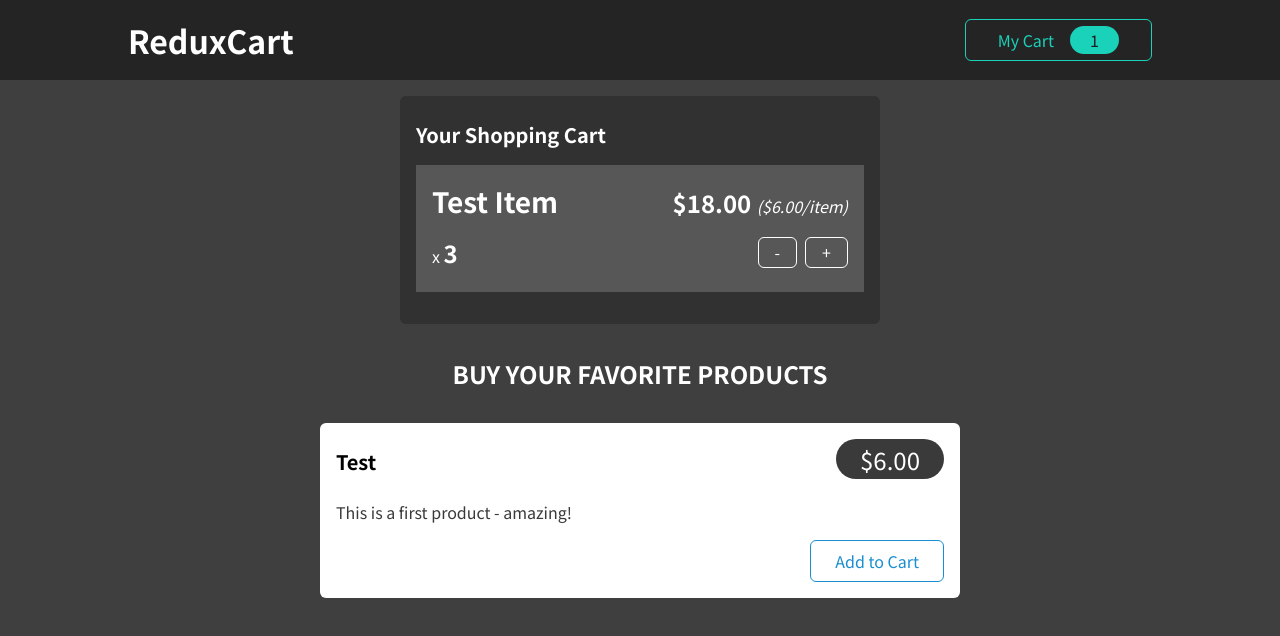
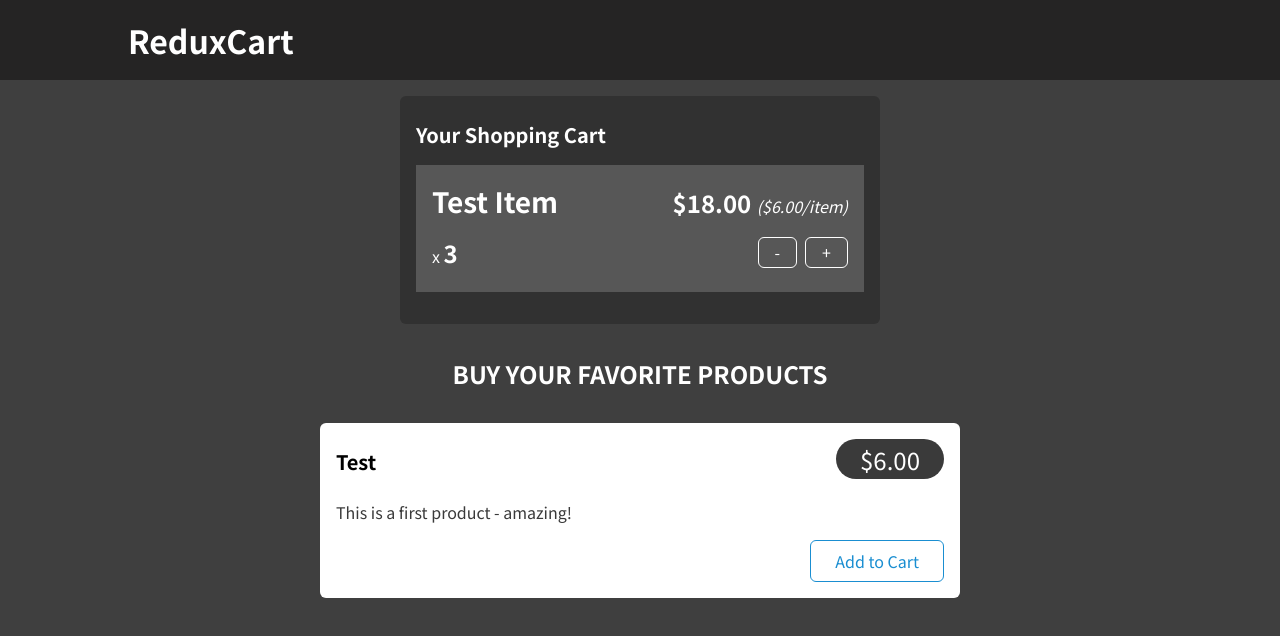
Before and after one commit to KennedyMungai/more-redux, a React (Create React App) app: page / in a window 1280 px wide. Shown: the top 636 px of the page. Built offline with nearby package versions, Linux system fonts and the light colour scheme.

Commit message:
Stored a reference to the cartIsVisible property in the store inside the isCartVisible const

```diff
--- a/src/components/Layout/MainHeader.js
+++ b/src/components/Layout/MainHeader.js
@@ -4,13 +4,15 @@ import classes from './MainHeader.module.css';
 
 const MainHeader = (props) =>
 {
+  const isCartVisible = useSelector((state) => state.ui.cartIsVisible)
+
   return (
     <header className={classes.header}>
       <h1>ReduxCart</h1>
       <nav>
         <ul>
           <li>
-            <CartButton />
+            {isCartVisible && <CartButton />}
           </li>
         </ul>
       </nav>
```
